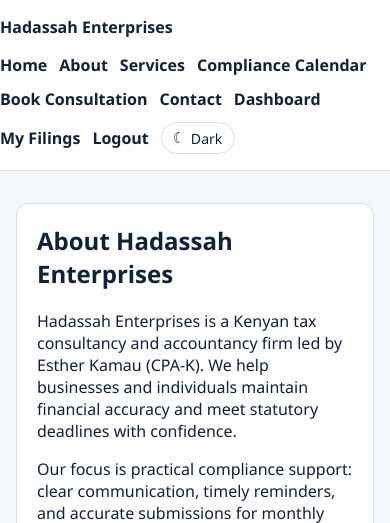
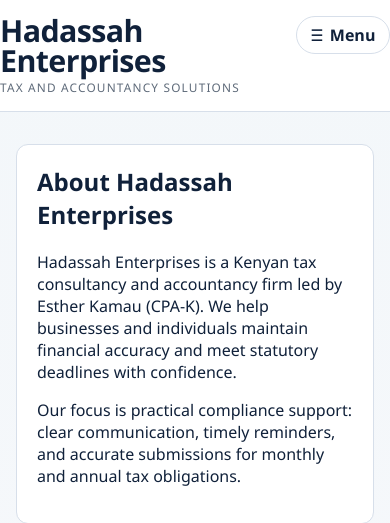
Before and after one commit to emiliokamau/haddassa-enterprise, a Flask app: page /about in a window 390 px wide. Shown: the top 523 px of the page. Run offline with Flask 3, Linux system fonts and the light colour scheme; the visitor is signed in with stand-in values (Sample User, id 1); some libraries are stand-ins or nearby versions.

Commit message:
feat: add mobile sidebar nav and structured brand header

```diff
--- a/backend/app/static/css/main.css
+++ b/backend/app/static/css/main.css
@@ -60,7 +60,23 @@ body {
 .brand {
     color: var(--text);
     text-decoration: none;
-    font-weight: 700;
+    display: inline-flex;
+    flex-direction: column;
+    gap: 0.15rem;
+}
+
+.brand-title {
+    font-size: 1.7rem;
+    line-height: 1;
+    font-weight: 800;
+    letter-spacing: -0.02em;
+}
+
+.brand-subtitle {
+    font-size: 0.8rem;
+    color: var(--muted);
+    text-transform: uppercase;
+    letter-spacing: 0.1em;
 }
 
 .site-nav {
@@ -74,6 +90,84 @@ body {
     text-decoration: none;
     color: var(--text);
     font-weight: 600;
+}
+
+.mobile-nav-toggle {
+    display: none;
+    align-items: center;
+    gap: 0.4rem;
+    border: 1px solid var(--border);
+    background: var(--surface);
+    color: var(--text);
+    border-radius: 999px;
+    padding: 0.45rem 0.85rem;
+    font: inherit;
+    font-weight: 600;
+}
+
+.mobile-nav-icon {
+    font-size: 1rem;
+    line-height: 1;
+}
+
+.mobile-nav-overlay {
+    position: fixed;
+    inset: 0;
+    background: rgba(8, 14, 24, 0.5);
+    z-index: 20;
+}
+
+.mobile-drawer {
+    position: fixed;
+    top: 0;
+    right: 0;
+    width: min(86vw, 320px);
+    height: 100vh;
+    background: var(--surface);
+    border-left: 1px solid var(--border);
+    padding: 1rem;
+    display: flex;
+    flex-direction: column;
+    gap: 0.55rem;
+    transform: translateX(100%);
+    transition: transform 0.2s ease;
+    z-index: 21;
+}
+
+.mobile-drawer[data-open="true"] {
+    transform: translateX(0);
+}
+
+.mobile-drawer-head {
+    display: flex;
+    align-items: center;
+    justify-content: space-between;
+    margin-bottom: 0.5rem;
+}
+
+.mobile-nav-close {
+    border: 1px solid var(--border);
+    border-radius: 8px;
+    background: var(--surface);
+    color: var(--text);
+    width: 2rem;
+    height: 2rem;
+    font-size: 1rem;
+}
+
+.mobile-drawer a {
+    color: var(--text);
+    text-decoration: none;
+    font-weight: 600;
+    padding: 0.35rem 0;
+}
+
+.mobile-drawer-logout {
+    margin-top: 0.35rem;
+}
+
+body.no-scroll {
+    overflow: hidden;
 }
 
 .theme-toggle {
@@ -421,8 +515,24 @@ body {
 
 @media (max-width: 720px) {
     .nav-wrapper {
-        flex-direction: column;
         align-items: flex-start;
+        gap: 0.75rem;
+    }
+
+    .brand-title {
+        font-size: 1.9rem;
+    }
+
+    .brand-subtitle {
+        font-size: 0.74rem;
+    }
+
+    .desktop-nav {
+        display: none;
+    }
+
+    .mobile-nav-toggle {
+        display: inline-flex;
     }
 
     .hero,
--- a/backend/app/static/js/main.js
+++ b/backend/app/static/js/main.js
@@ -4,15 +4,38 @@ document.addEventListener("DOMContentLoaded", () => {
         yearElement.textContent = new Date().getFullYear();
     }
 
-    const themeToggle = document.getElementById("theme-toggle");
-    const themeLabel = themeToggle ? themeToggle.querySelector(".theme-toggle-label") : null;
+    const themeToggles = [
+        document.getElementById("theme-toggle"),
+        document.getElementById("theme-toggle-mobile"),
+    ].filter(Boolean);
+
+    const mobileNavToggle = document.getElementById("mobile-nav-toggle");
+    const mobileNavClose = document.getElementById("mobile-nav-close");
+    const mobileDrawer = document.getElementById("mobile-drawer");
+    const mobileOverlay = document.getElementById("mobile-nav-overlay");
+
     const storageKey = "hadassah-theme";
 
     const applyTheme = (theme) => {
         document.body.setAttribute("data-theme", theme);
-        if (themeLabel) {
-            themeLabel.textContent = theme === "dark" ? "Light" : "Dark";
+        const nextLabel = theme === "dark" ? "Light" : "Dark";
+        themeToggles.forEach((toggle) => {
+            const label = toggle.querySelector(".theme-toggle-label");
+            if (label) {
+                label.textContent = nextLabel;
+            }
+        });
+    };
+
+    const setMobileDrawerState = (open) => {
+        if (!mobileDrawer || !mobileOverlay || !mobileNavToggle) {
+            return;
         }
+        mobileDrawer.dataset.open = open ? "true" : "false";
+        mobileDrawer.setAttribute("aria-hidden", open ? "false" : "true");
+        mobileOverlay.hidden = !open;
+        mobileNavToggle.setAttribute("aria-expanded", open ? "true" : "false");
+        document.body.classList.toggle("no-scroll", open);
     };
 
     const savedTheme = window.localStorage.getItem(storageKey);
@@ -20,12 +43,30 @@ document.addEventListener("DOMContentLoaded", () => {
     const initialTheme = savedTheme || (prefersDark ? "dark" : "light");
     applyTheme(initialTheme);
 
-    if (themeToggle) {
-        themeToggle.addEventListener("click", () => {
+    themeToggles.forEach((toggle) => {
+        toggle.addEventListener("click", () => {
             const current = document.body.getAttribute("data-theme") || "light";
             const next = current === "dark" ? "light" : "dark";
             applyTheme(next);
             window.localStorage.setItem(storageKey, next);
         });
+    });
+
+    if (mobileNavToggle && mobileDrawer && mobileOverlay) {
+        mobileNavToggle.addEventListener("click", () => setMobileDrawerState(true));
+        if (mobileNavClose) {
+            mobileNavClose.addEventListener("click", () => setMobileDrawerState(false));
+        }
+        mobileOverlay.addEventListener("click", () => setMobileDrawerState(false));
+        document.addEventListener("keydown", (event) => {
+            if (event.key === "Escape") {
+                setMobileDrawerState(false);
+            }
+        });
+
+        const drawerLinks = mobileDrawer.querySelectorAll("a");
+        drawerLinks.forEach((link) => {
+            link.addEventListener("click", () => setMobileDrawerState(false));
+        });
     }
 });
--- a/backend/app/templates/base.html
+++ b/backend/app/templates/base.html
@@ -10,8 +10,22 @@
 <body>
 <header class="site-header">
     <div class="container nav-wrapper">
-        <a class="brand" href="{{ url_for('public.home') }}">Hadassah Enterprises</a>
-        <nav class="site-nav" aria-label="Main navigation">
+        <a class="brand" href="{{ url_for('public.home') }}">
+            <span class="brand-title">Hadassah Enterprises</span>
+            <span class="brand-subtitle">Tax and Accountancy Solutions</span>
+        </a>
+
+        <button id="mobile-nav-toggle"
+                class="mobile-nav-toggle"
+                type="button"
+                aria-label="Open menu"
+                aria-controls="mobile-drawer"
+                aria-expanded="false">
+            <span class="mobile-nav-icon" aria-hidden="true">☰</span>
+            <span>Menu</span>
+        </button>
+
+        <nav class="site-nav desktop-nav" aria-label="Main navigation">
             <a href="{{ url_for('public.home') }}">Home</a>
             <a href="{{ url_for('public.about') }}">About</a>
             <a href="{{ url_for('public.services') }}">Services</a>
@@ -42,6 +56,42 @@
             </button>
         </nav>
     </div>
+
+    <div id="mobile-nav-overlay" class="mobile-nav-overlay" hidden></div>
+    <nav id="mobile-drawer" class="mobile-drawer" aria-label="Mobile navigation" aria-hidden="true">
+        <div class="mobile-drawer-head">
+            <strong>Menu</strong>
+            <button id="mobile-nav-close" class="mobile-nav-close" type="button" aria-label="Close menu">✕</button>
+        </div>
+        <a href="{{ url_for('public.home') }}">Home</a>
+        <a href="{{ url_for('public.about') }}">About</a>
+        <a href="{{ url_for('public.services') }}">Services</a>
+        <a href="{{ url_for('public.compliance_calendar') }}">Compliance Calendar</a>
+        <a href="{{ url_for('public.book_consultation') }}">Book Consultation</a>
+        <a href="{{ url_for('public.contact') }}">Contact</a>
+        {% if current_user.is_authenticated %}
+            {% if current_user.role == 'client' %}
+                <a href="{{ url_for('client.dashboard') }}">Dashboard</a>
+                <a href="{{ url_for('client.filings') }}">My Filings</a>
+            {% elif current_user.role == 'admin' %}
+                <a href="{{ url_for('admin.dashboard') }}">Admin</a>
+                <a href="{{ url_for('admin.clients') }}">Clients</a>
+                <a href="{{ url_for('admin.filings') }}">Filings</a>
+                <a href="{{ url_for('admin.bookings') }}">Bookings</a>
+            {% endif %}
+            <form method="post" action="{{ url_for('auth.logout') }}" class="mobile-drawer-logout">
+                <input type="hidden" name="csrf_token" value="{{ csrf_token() }}">
+                <button type="submit" class="link-button">Logout</button>
+            </form>
+        {% else %}
+            <a href="{{ url_for('auth.login') }}">Login</a>
+            <a href="{{ url_for('auth.register') }}">Register</a>
+        {% endif %}
+        <button id="theme-toggle-mobile" class="theme-toggle" type="button" aria-label="Toggle dark theme">
+            <span class="theme-toggle-icon" aria-hidden="true">☾</span>
+            <span class="theme-toggle-label">Dark</span>
+        </button>
+    </nav>
 </header>
 
 <main class="container main-content">
```
